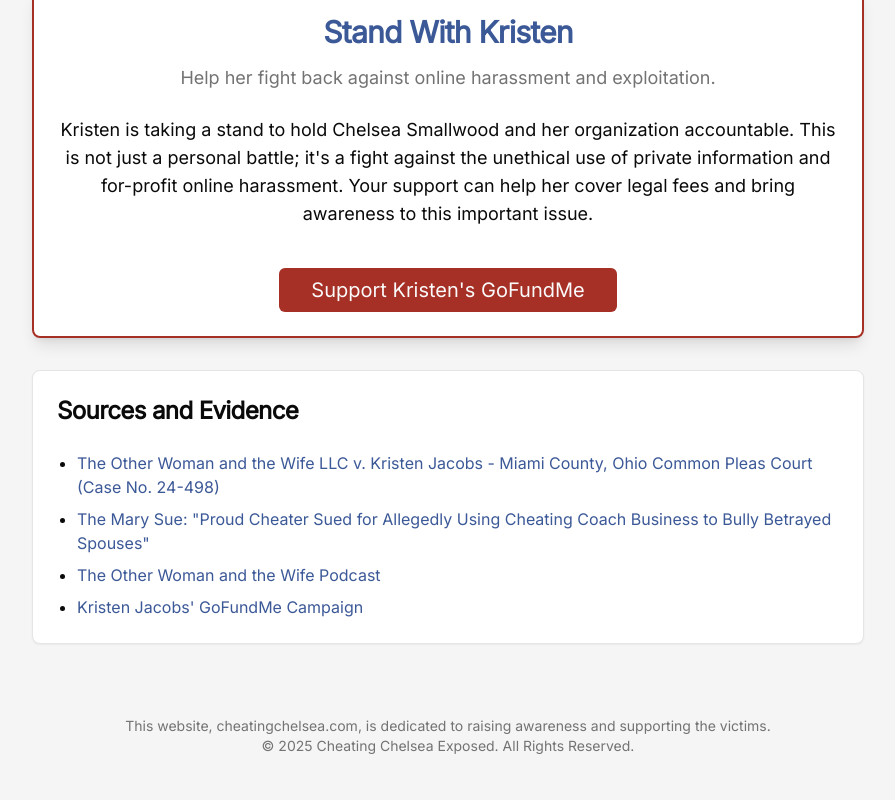
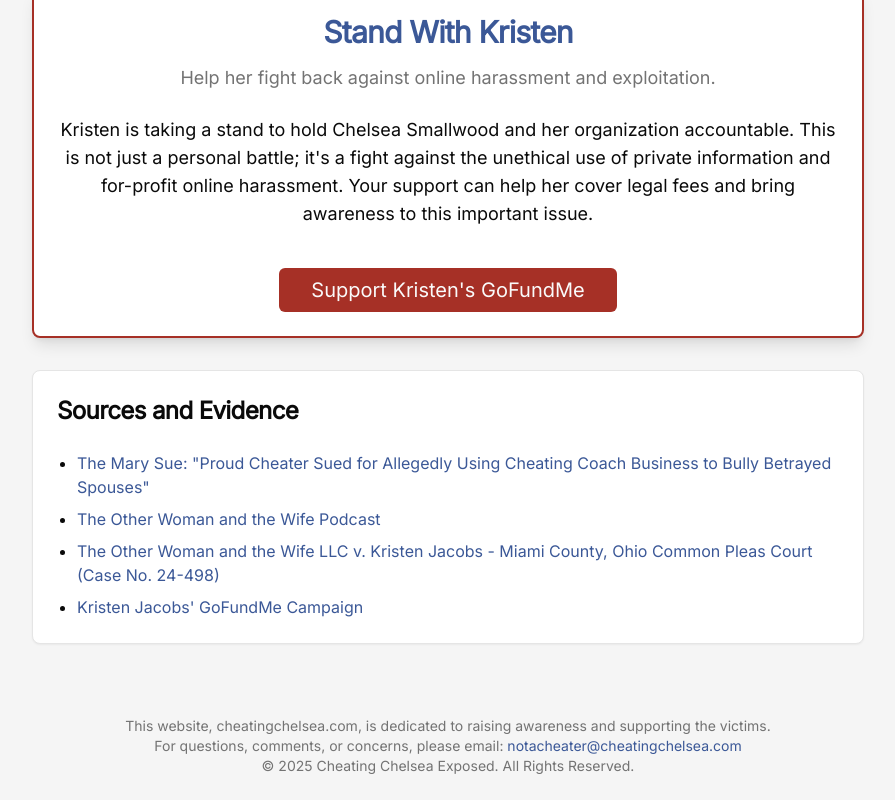
Before and after one commit to AngryMichigander/CheatingChelsea, a Next.js app: page / in a window 1280 px wide. Shown: the part 1012-1812 px from the top of the page, without its empty margins (192-1087 px from the left). Built offline with nearby package versions, Linux system fonts and the light colour scheme.

Commit message:
Somewhere in the footer, can you link to emailing: notacheater@cheatingc

```diff
--- a/src/app/page.tsx
+++ b/src/app/page.tsx
@@ -119,17 +119,6 @@
                 <ul className="list-disc space-y-2 pl-5 text-base text-card-foreground">
                   <li>
                     <a
-                      href="https://www.scribd.com/document/808219056/The-Other-Woman-and-The-Wife-LLC-vs-Kristen-Jacobs-Lawsuit-Countersuit"
-                      className="text-primary hover:underline"
-                      target="_blank"
-                      rel="noopener noreferrer"
-                    >
-                      The Other Woman and the Wife LLC v. Kristen Jacobs - Miami
-                      County, Ohio Common Pleas Court (Case No. 24-498)
-                    </a>
-                  </li>
-                  <li>
-                    <a
                       href="https://www.themarysue.com/what-i-can-only-describe-as-pure-degeneracy-proud-cheater-sued-for-allegedly-using-cheating-coach-business-to-bully-betrayed-spouses/"
                       className="text-primary hover:underline"
                       target="_blank"
@@ -147,6 +136,17 @@
                       rel="noopener noreferrer"
                     >
                       The Other Woman and the Wife Podcast
+                    </a>
+                  </li>
+                  <li>
+                    <a
+                      href="https://www.scribd.com/document/808219056/The-Other-Woman-and-The-Wife-LLC-vs-Kristen-Jacobs-Lawsuit-Countersuit"
+                      className="text-primary hover:underline"
+                      target="_blank"
+                      rel="noopener noreferrer"
+                    >
+                      The Other Woman and the Wife LLC v. Kristen Jacobs - Miami
+                      County, Ohio Common Pleas Court (Case No. 24-498)
                     </a>
                   </li>
                   <li>
@@ -172,6 +172,15 @@
             This website, cheatingchelsea.com, is dedicated to raising
             awareness and supporting the victims.
           </p>
+           <p>
+            For questions, comments, or concerns, please email:{' '}
+            <a
+              href="mailto:notacheater@cheatingchelsea.com"
+              className="text-primary hover:underline"
+            >
+              notacheater@cheatingchelsea.com
+            </a>
+          </p>
           <p>&copy; 2025 Cheating Chelsea Exposed. All Rights Reserved.</p>
         </div>
       </footer>
```
